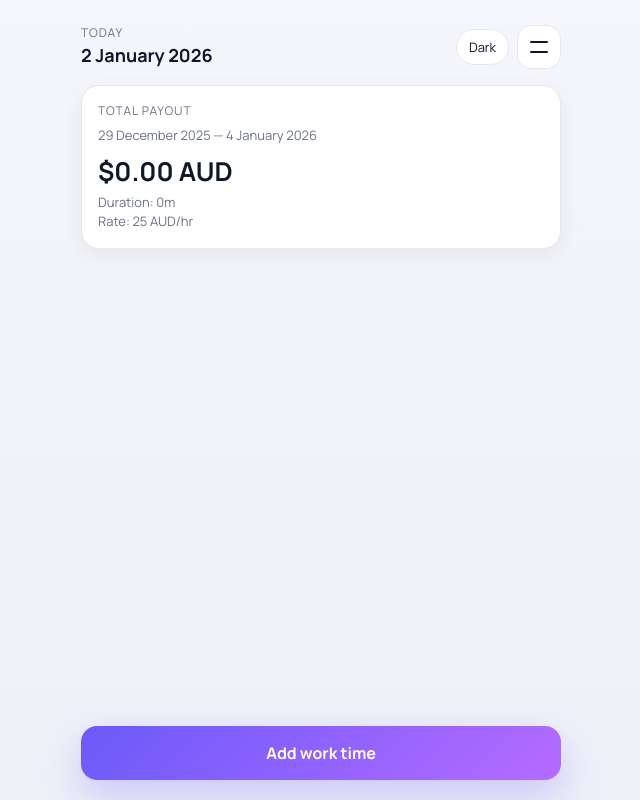
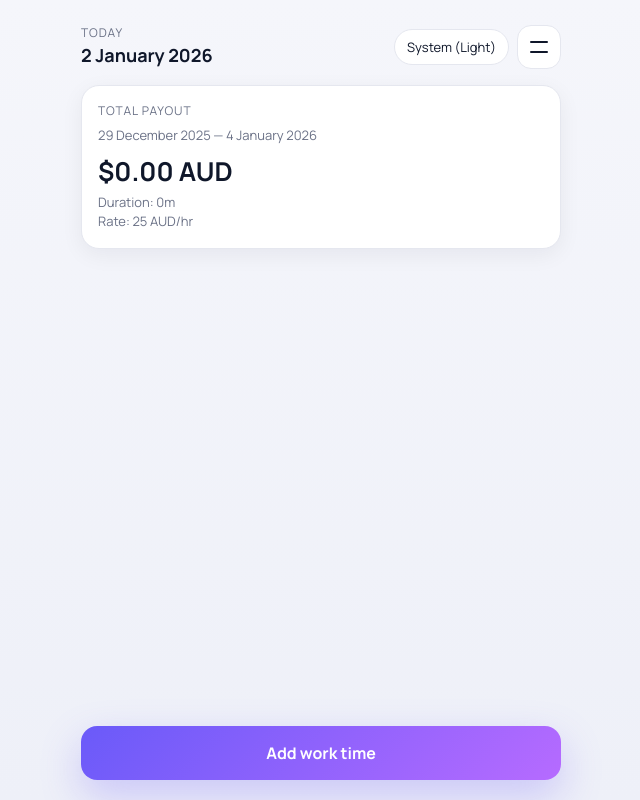
Before and after one commit to olegdribling/timetracker, a React (Vite) app: page / in a window 1280 px wide. Shown: the whole page, without its empty margins (319-959 px from the left). Built offline with nearby package versions, Linux system fonts and the light colour scheme.

Commit message:
Refactor theme management to include theme mode

```diff
--- a/src/App.tsx
+++ b/src/App.tsx
@@ -9,6 +9,7 @@ import { saveAs } from 'file-saver'
 
 const INITIAL_HOURLY_RATE = 25
 const THEME_STORAGE_KEY = 'worktracker:theme'
+const THEME_MODE_STORAGE_KEY = 'worktracker:theme-mode'
 const MENU_STORAGE_KEY = 'worktracker:menu-open'
 
 const emptyForm = (): ShiftForm => {
@@ -80,6 +81,16 @@ const parseDecimal = (raw: string) => {
 type Option = {
   value: string
   label: string
+}
+
+type ThemeMode = 'system' | 'light' | 'dark'
+type Theme = 'light' | 'dark'
+
+const getSystemTheme = (): Theme => {
+  if (typeof window === 'undefined' || typeof window.matchMedia !== 'function') {
+    return 'light'
+  }
+  return window.matchMedia('(prefers-color-scheme: dark)').matches ? 'dark' : 'light'
 }
 
 type SettingsRowImport = Settings & { key?: string; updatedAt?: string }
@@ -169,15 +180,24 @@ const WheelPicker = ({ options, value, onChange, itemHeight = 44 }: WheelPickerP
 }
 
 function App() {
-  const [theme, setTheme] = useState<'light' | 'dark'>(() => {
+  const [themeMode, setThemeMode] = useState<ThemeMode>(() => {
     try {
-      const stored = localStorage.getItem(THEME_STORAGE_KEY)
-      if (stored === 'light' || stored === 'dark') return stored
+      const storedMode = localStorage.getItem(THEME_MODE_STORAGE_KEY)
+      if (storedMode === 'system' || storedMode === 'light' || storedMode === 'dark') {
+        return storedMode
+      }
+
+      // Keep compatibility with older saved theme value.
+      const storedLegacy = localStorage.getItem(THEME_STORAGE_KEY)
+      if (storedLegacy === 'light' || storedLegacy === 'dark') {
+        return storedLegacy
+      }
     } catch (error) {
       console.error('Failed to read stored theme', error)
     }
-    return 'light'
+    return 'system'
   })
+  const [systemTheme, setSystemTheme] = useState<Theme>(getSystemTheme)
   const [shifts, setShifts] = useState<Shift[]>([])
   const [isAddOpen, setIsAddOpen] = useState(false)
   const [isMenuOpen, setIsMenuOpen] = useState(() => {
@@ -215,14 +235,32 @@ function App() {
   const [activeView, setActiveView] = useState<'home' | 'reports'>('home')
   const [periodOffset, setPeriodOffset] = useState(0)
 
+  const appliedTheme: Theme = themeMode === 'system' ? systemTheme : themeMode
+
   useEffect(() => {
-    document.documentElement.dataset.theme = theme
+    document.documentElement.dataset.theme = appliedTheme
+  }, [appliedTheme])
+
+  useEffect(() => {
     try {
-      localStorage.setItem(THEME_STORAGE_KEY, theme)
+      localStorage.setItem(THEME_MODE_STORAGE_KEY, themeMode)
+      localStorage.removeItem(THEME_STORAGE_KEY)
     } catch (error) {
       console.error('Failed to persist theme', error)
     }
-  }, [theme])
+  }, [themeMode])
+
+  useEffect(() => {
+    if (typeof window === 'undefined' || typeof window.matchMedia !== 'function') return
+    const media = window.matchMedia('(prefers-color-scheme: dark)')
+    const updateTheme = (event: MediaQueryListEvent) => {
+      setSystemTheme(event.matches ? 'dark' : 'light')
+    }
+
+    setSystemTheme(media.matches ? 'dark' : 'light')
+    media.addEventListener('change', updateTheme)
+    return () => media.removeEventListener('change', updateTheme)
+  }, [])
 
   useEffect(() => {
     let cancelled = false
@@ -746,10 +784,16 @@ function App() {
         <div className="actions">
           <button
             className="icon-button"
-            aria-label="Переключить тему"
-            onClick={() => setTheme((prev) => (prev === 'light' ? 'dark' : 'light'))}
+            aria-label="Переключить тему (System/Light/Dark)"
+            onClick={() =>
+              setThemeMode((prev) => (prev === 'system' ? 'light' : prev === 'light' ? 'dark' : 'system'))
+            }
           >
-            {theme === 'light' ? 'Dark' : 'Light'}
+            {themeMode === 'system'
+              ? `System (${appliedTheme === 'dark' ? 'Dark' : 'Light'})`
+              : themeMode === 'light'
+                ? 'Light'
+                : 'Dark'}
           </button>
           <button
             className="burger"
```
